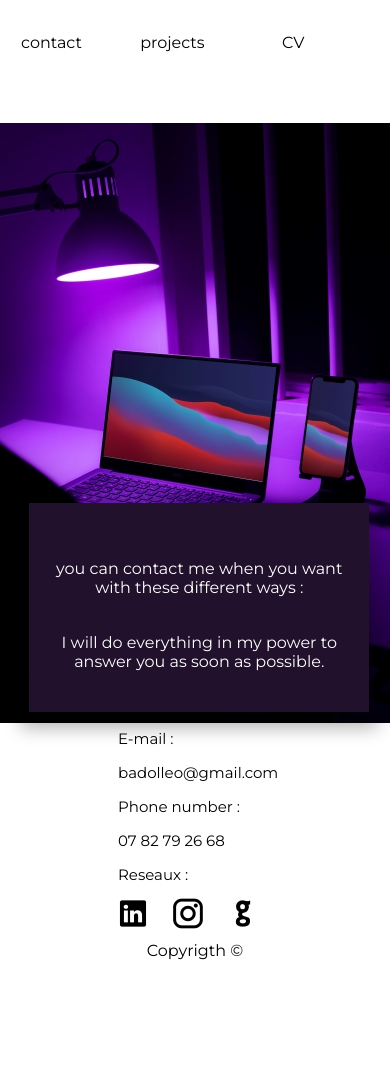
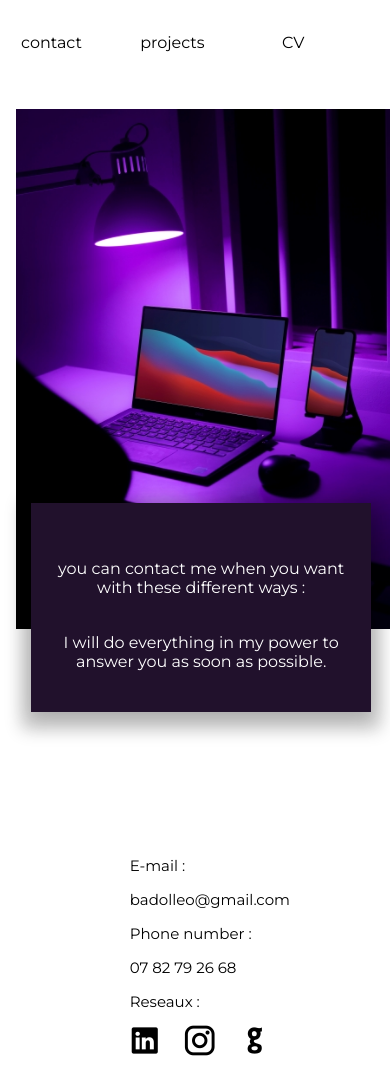
Before and after one commit to badolleo/Portfolio, a plain HTML site: page main/contact.html in a window 390 px wide. Shown: the part 172-1260 px from the top of the page. Before the commit the page ends 1148 px from the top, so only its background shows below. Drawn offline with Linux system fonts and the light colour scheme.

Commit message:
Update contact.css

```diff
--- a/main/contact.css
+++ b/main/contact.css
@@ -231,69 +231,68 @@ header{
     }
 
     .corps{
+        padding-top: 20%;
         display: flex;
+        flex-direction: column;
     }
 
     .corps-image{
-        position: absolute;
+        position: relative;
         z-index: 1;
-        top: 35vh;
         width: 420px;
     }
 
+    .corps-texte{
+        font-size: 20px;
+        z-index: 1;
+        border-left: solid 1px black;
+        padding-left: 40px;
+        padding-bottom: 20px;
+    }
+
     img{
-        position: absolute;
-        right: 20px;
+        position: relative;
+        width: 100vw;
     }
 
 
     .image-texte{
         position: absolute;
+        top: 80vh;
+        left: 8vw;
         color : white;
         text-align: center;
         padding: 20px;
         width: 300px;
         height: 20vh;
-        top: 80vh;
-        left: 7.5vw;
         z-index: 2;
         background-color: rgb(33, 17, 44);
         box-shadow: 0 8px 16px 10px rgba(0,0,0,0.2), 0 6px 20px 0 rgba(0,0,0,0.19);
     }
 
     .paragraphe_1, .paragraphe_2{
+        position: relative;
         padding-top: 20px;
     }
 
     .corps-texte{
+        position: absolute;
+        top: 120vh;
+        left: 23vw;
         font-size: 15px;
-        position: absolute;
         z-index: 1;
-        left: 20vw;
-        top: 105vh;
         border-left: white;
-        padding-left: 40px;
-        padding-bottom: 20px;
     }
 
     .reseaux{
         display: flex;
     }
-    .linkedin{
-        border-radius: 5px;
-    }
-    .instagram, .github{
-        margin-left: 25px;
-        border-radius: 5px;
-    }
 
     .copyright{
-        position: absolute;
+        position: relative;
         z-index: 2;
-        margin-top: 90vh;
         text-align: center;
         width: 100vw;
         margin: 0vh, 25vw, 0vh, 25vw;
-        top: 40vh;
     }
 }
```
